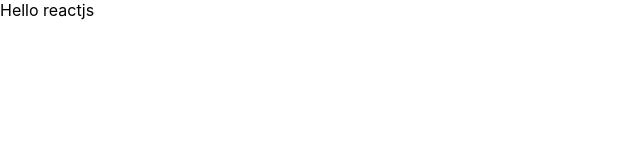
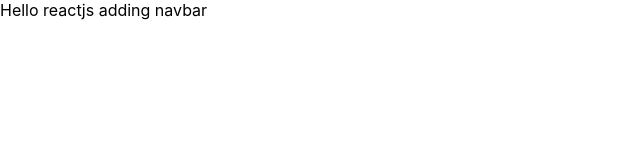
Before and after one commit to alaodriss/React_Company_portfolio_website_, a React (Create React App) app: page / in a window 1280 px wide. Shown: the top 160 px of the page, without its empty margins (0-640 px from the left). Built offline with nearby package versions, Linux system fonts and the light colour scheme.

Commit message:
adding new branch navbar

```diff
--- a/src/App.js
+++ b/src/App.js
@@ -2,7 +2,7 @@ import React from 'react'
 
 const App = () => {
   return (
-    <div> Hello reactjs </div>
+    <div> Hello reactjs  adding navbar</div>
   )
 }
 
```
